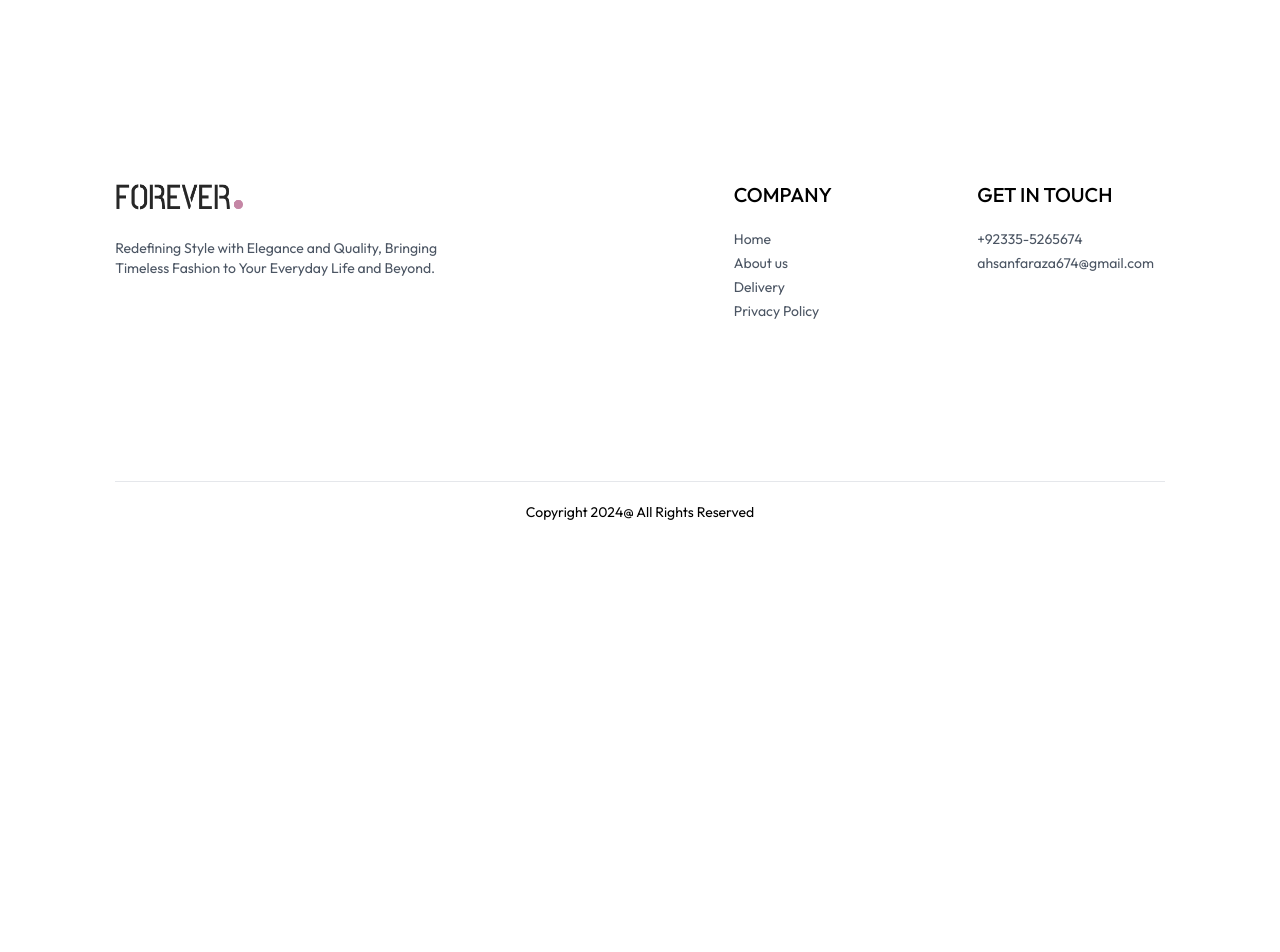
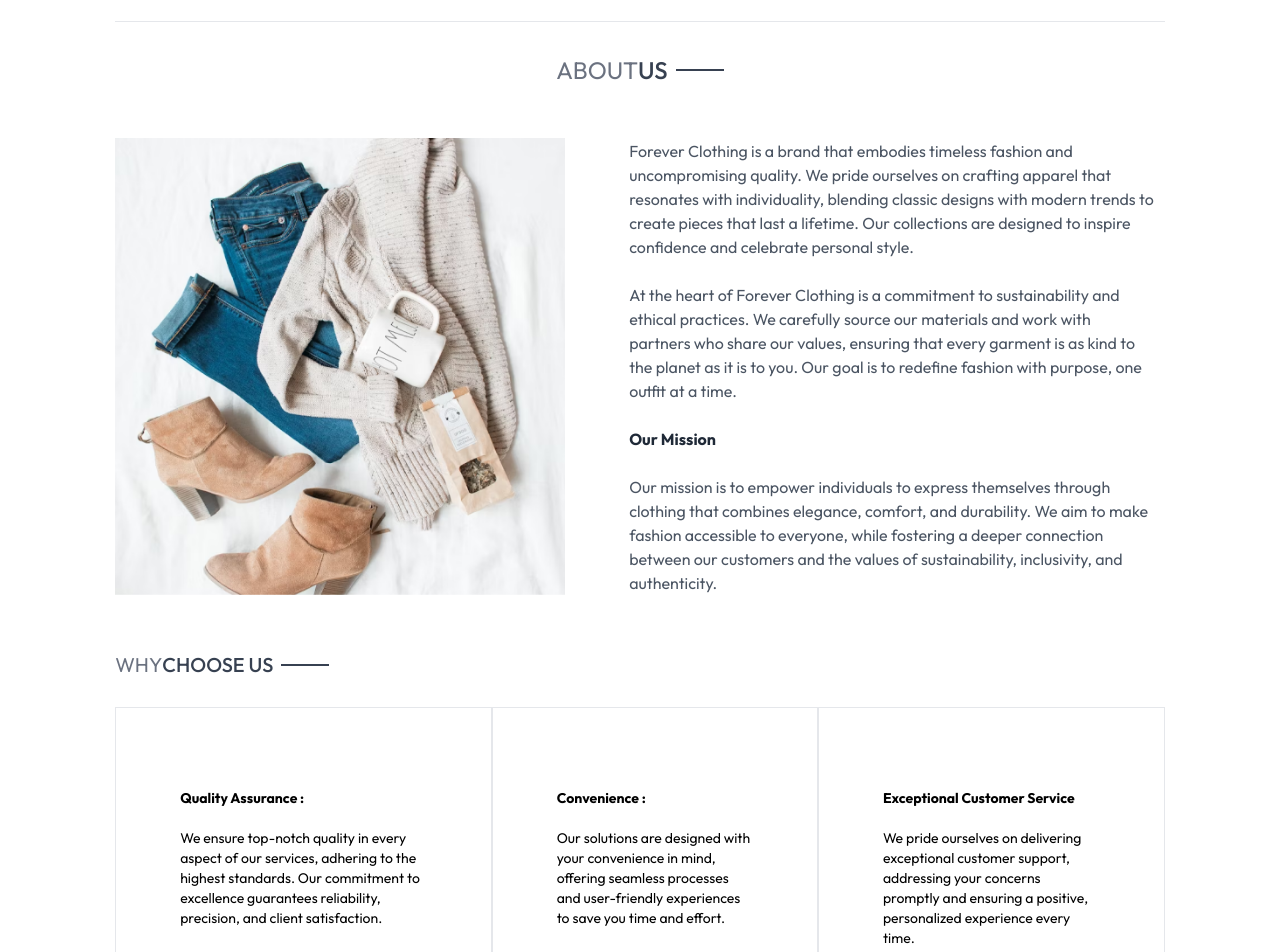
Before and after one commit to Gul-Sher-Khan/FOREVER, a React (Vite) app: page /about in a window 1280 px wide. Shown: the part 60-1012 px from the top of the page. Before the commit the page ends 800 px from the top, so only its background shows below. Built offline with nearby package versions, Linux system fonts and the light colour scheme.

Commit message:
Orders Tracking , Contact And About us Page Completd Now almost frontend comlted

```diff
--- a/src/components/Navbar.jsx
+++ b/src/components/Navbar.jsx
@@ -7,7 +7,7 @@ import { ShopContext } from "../context/ShopContext";
 
 const Navbar = ({ setMenuOpen }) => {
   const [visible, setVisible] = useState(false);
-  const { setShowSearch,getCartCount } = useContext(ShopContext);
+  const { setShowSearch, getCartCount } = useContext(ShopContext);
   const handleMenuToggle = () => {
     setVisible(!visible);
     setMenuOpen(visible); // Inform App of menu state
@@ -44,11 +44,14 @@ const Navbar = ({ setMenuOpen }) => {
           alt=""
         />
         <div className="group relative">
-          <img
-            src={assets.profile_icon}
-            className="w-5 cursor-pointer"
-            alt=""
-          />
+          <Link to='/login'>
+
+            <img
+              src={assets.profile_icon}
+              className="w-5 cursor-pointer"
+              alt=""
+            />
+          </Link>
           <div className="group-hover:block hidden absolute dropdown-menu right-0 pt-4">
             <div className="flex flex-col gap-2 w-36 py-3 px-5 bg-slate-100 text-gray-500 rounded">
               <p className="cursor-pointer hover:text-black">My Profile</p>
--- a/src/pages/About.jsx
+++ b/src/pages/About.jsx
@@ -1,5 +1,79 @@
+import Title from "../components/Title";
+import { assets } from "../assets/assets";
+import NewsLetterBox from "../components/NewsLetterBox";
+
 const About = () => {
-  return <div></div>;
+  return (
+    <div>
+      <div className="text-2xl text-center pt-8 border-t">
+        <Title text1={"ABOUT"} text2={"US"} />
+      </div>
+      <div className="my-10 flex flex-col md:flex-row gap-16">
+        <img
+          className="w-full md:max-w-[450px]"
+          src={assets.about_img}
+          alt="About Us"
+        />
+        <div className="flex flex-col justify-center gap-6 md:w-2/4 text-gray-600">
+          <p>
+            Forever Clothing is a brand that embodies timeless fashion and
+            uncompromising quality. We pride ourselves on crafting apparel that
+            resonates with individuality, blending classic designs with modern
+            trends to create pieces that last a lifetime. Our collections are
+            designed to inspire confidence and celebrate personal style.
+          </p>
+          <p>
+            At the heart of Forever Clothing is a commitment to sustainability
+            and ethical practices. We carefully source our materials and work
+            with partners who share our values, ensuring that every garment is
+            as kind to the planet as it is to you. Our goal is to redefine
+            fashion with purpose, one outfit at a time.
+          </p>
+          <b className="text-gray-800">Our Mission</b>
+          <p>
+            Our mission is to empower individuals to express themselves through
+            clothing that combines elegance, comfort, and durability. We aim to
+            make fashion accessible to everyone, while fostering a deeper
+            connection between our customers and the values of sustainability,
+            inclusivity, and authenticity.
+          </p>
+        </div>
+      </div>
+
+      <div className="text-xl py-4">
+        <Title text1={"WHY"} text2={"CHOOSE US"} />
+      </div>
+
+      <div className="flex flex-col md:flex-row text-sm mb-20">
+        <div className="border px-10 md:px-16 py-8 sm:py-20 flex flex-col gap-5">
+          <b>Quality Assurance :</b>
+          <p>
+            We ensure top-notch quality in every aspect of our services,
+            adhering to the highest standards. Our commitment to excellence
+            guarantees reliability, precision, and client satisfaction.
+          </p>
+        </div>
+        <div className="border px-10 md:px-16 py-8 sm:py-20 flex flex-col gap-5">
+          <b>Convenience :</b>
+          <p>
+            Our solutions are designed with your convenience in mind, offering
+            seamless processes and user-friendly experiences to save you time
+            and effort.
+          </p>
+        </div>
+        <div className="border px-10 md:px-16 py-8 sm:py-20 flex flex-col gap-5">
+          <b>Exceptional Customer Service</b>
+          <p>
+            We pride ourselves on delivering exceptional customer support,
+            addressing your concerns promptly and ensuring a positive,
+            personalized experience every time.
+          </p>
+        </div>
+      </div>
+
+      <NewsLetterBox />
+    </div>
+  );
 };
 
 export default About;
--- a/src/pages/Contact.jsx
+++ b/src/pages/Contact.jsx
@@ -1,6 +1,43 @@
+import Title from "../components/Title";
+import { assets } from "../assets/assets";
+import NewsLetterBox from "../components/NewsLetterBox";
 
 const Contact = () => {
-  return <div></div>;
+  return (
+    <div>
+      <div className="text-center text-2xl pt-10 border-t">
+        <Title text1={"CONTACT"} text2={"US"} />
+      </div>
+
+      <div className="my-10 flex flex-col justify-center md:flex-row gap-10 mb-28">
+        <img
+          className="w-full md:max-w-[480px]"
+          src={assets.contact_img}
+          alt=""
+        />
+        <div className="flex flex-col justify-center items-start gap-6">
+          <p className="font-semibold text-xl text-gray-600">Our Store</p>
+          <p className="text-gray-500">
+            40440 ISLAMABAD <br /> Suite, Islamabad G10,Pakistan{" "}
+          </p>
+          <p className="text-gray-500">Tel: (+92) 3256693505</p>
+          <p className="font-semibold text-xl text-gray-600">
+            Careers at Forever{" "}
+          </p>
+          <p className="text-gray-500">
+            Learn more about our Teams and Job Openings{" "}
+          </p>
+          <button className="border border-black px-8 py-4 text-sm hover:bg-black hover:text-white transition-all dur">
+            Explore Jobs
+          </button>
+
+          <p></p>
+        </div>
+      </div>
+
+      <NewsLetterBox />
+    </div>
+  );
 };
 
 export default Contact;
--- a/src/pages/Login.jsx
+++ b/src/pages/Login.jsx
@@ -1,8 +1,71 @@
+
+import { useState } from "react";
 
 const Login = () => {
+  const [currentState, setCurrentState] = useState("Sign Up");
+
+  const onSubmitHandler = async (event) => {
+    event.preventDefault();
+  };
+
   return (
-    <div></div>
-  )
-}
+    <form
+      onSubmit={onSubmitHandler}
+      className="flex flex-col items-center w-[90%] sm:max-w-96 m-auto mt-14 gap-4 text-gray-800"
+    >
+      <div className="inline-flex items-center gap-2 mb-2 mt-10">
+        <p className="prata-regular text-3xl">{currentState}</p>
+        <hr className="border-none h-[1.5px] w-8 bg-gray-800 " />
+      </div>
 
-export default Login
+      {currentState === "Login" ? (
+        ""
+      ) : (
+        <input
+          type="text"
+          className="w-full px-3 py-2 border border-gray-800"
+          placeholder="Name"
+          required
+        />
+      )}
+
+      <input
+        type="email"
+        className="w-full px-3 py-2 border border-gray-800"
+        placeholder="Email"
+        required
+      />
+      <input
+        type="password"
+        className="w-full px-3 py-2 border border-gray-800"
+        placeholder="Password"
+        required
+      />
+      <div className="w-full flex justify-between text-sm mt-[-8px]">
+        <p className="cursor-pointer">Forgot Your Password?</p>
+        {currentState === "Login" ? (
+          <p
+            onClick={() => setCurrentState("Sign Up")}
+            className="cursor-pointer"
+          >
+            Create Account
+          </p>
+        ) : (
+          <p
+            onClick={() => setCurrentState("Login")}
+            className="cursor-pointer"
+          >
+            Login Here
+          </p>
+        )}
+      </div>
+
+      <button className="bg-black text-white font-light px-8 py-2 mt-4">
+        {" "}
+        {currentState === "Login" ? "Log In" : " Sign Up"}{" "}
+      </button>
+    </form>
+  );
+};
+
+export default Login;
```
